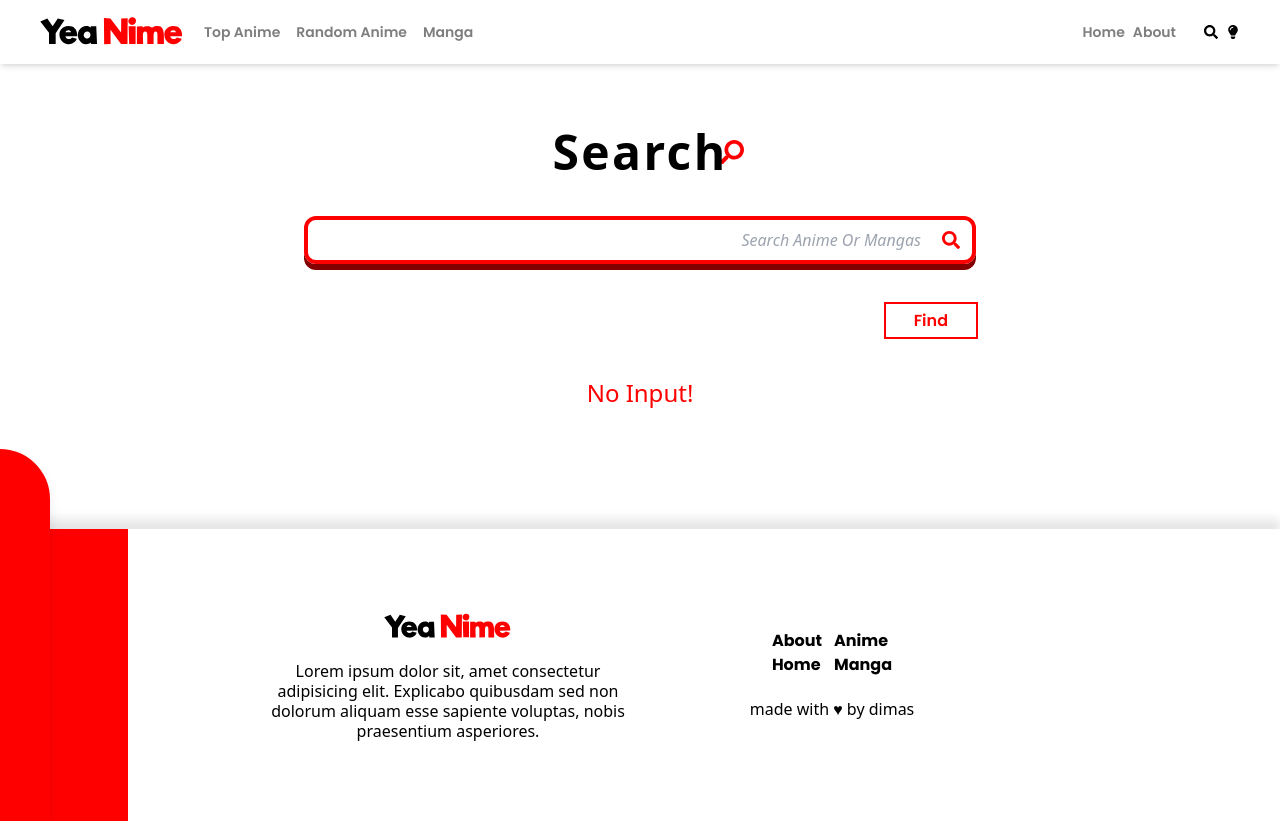
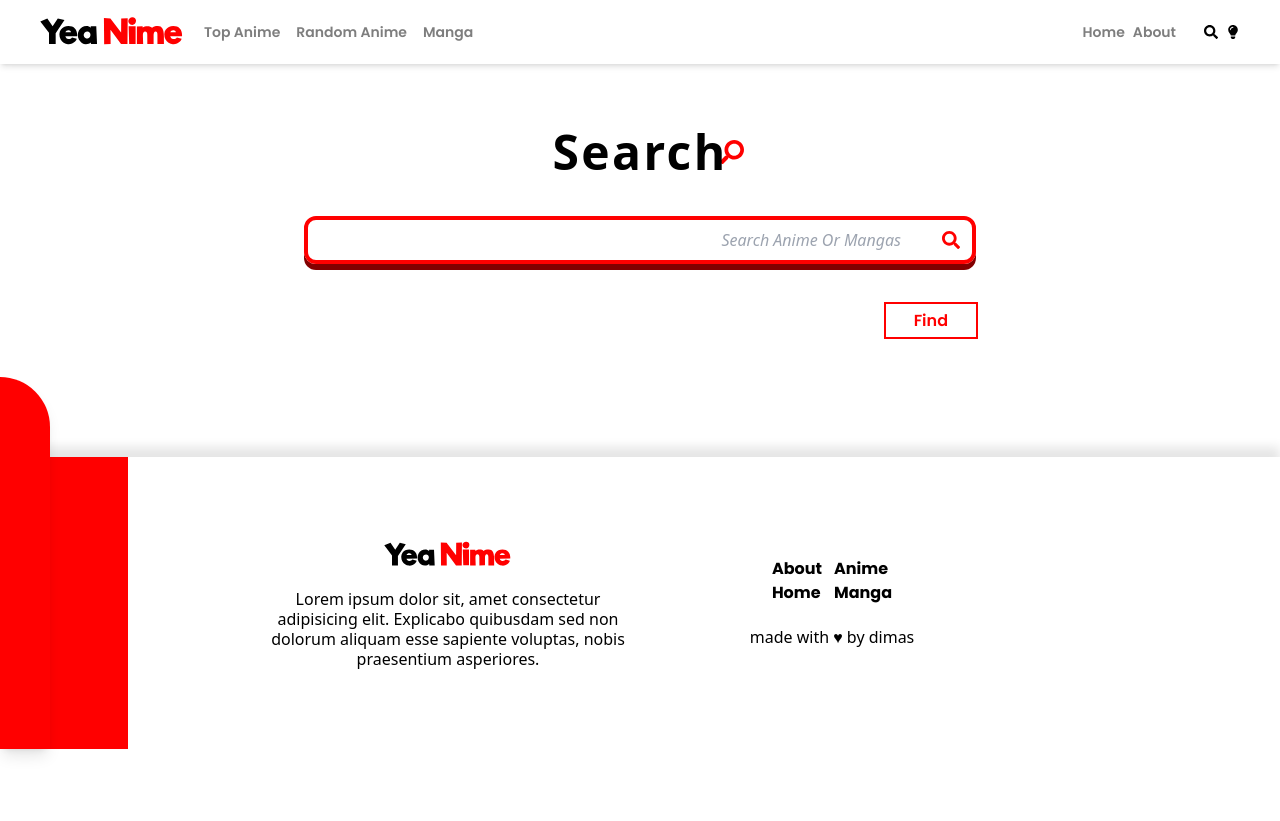
Before and after one commit to YeaGram/real-yeanime, a Next.js app: page /search in a window 1280 px wide. After the commit the page ends 800 px from the top, so only its background shows below. Built offline with nearby package versions, Linux system fonts and the light colour scheme.

Commit message:
update search

```diff
--- a/components/card/index.jsx
+++ b/components/card/index.jsx
@@ -2,7 +2,7 @@ import Image from "next/image";
 import NavItem from "../navbar/navitems";
 import Link from "next/link";
 
-export default function Card({ dataJson, variant }) {
+export default function Card({ dataJson, variant, blank }) {
   const variants = {
     hover: "hover",
     regular: "regular",
@@ -43,7 +43,10 @@ export default function Card({ dataJson, variant }) {
             key={index}
             className="flex-1 md:flex-none lg:flex-1 md:w-[200px] min-w-[150px] "
           >
-            <NavItem target={`/anime/${item.mal_id}`}>
+            <NavItem
+              target={`/anime/${item.mal_id}`}
+              blank={blank ? true : false}
+            >
               <div className="relative w-full aspect-[17/24]">
                 <Image
                   src={item.images.webp.image_url}
--- a/components/input/index.jsx
+++ b/components/input/index.jsx
@@ -5,8 +5,8 @@ export default function InputArea({ handleinput }) {
 
   return (
     <div className="container max-w-2xl mx-auto my-10">
-      <div className="rounded-xl transition-all  focus-within:shadow-[0px_10px_20px_rgba(130,0,0,0.5)] ">
-        <div className="rounded-xl border-primary flex items-center  border-4 relative pr-9 shadow-[0px_6px_0px_rgb(130,0,0)] transition-all focus-within:-translate-y-1">
+      <div className="rounded-xl transition-all  focus-within:shadow-[0px_15px_50px_10px_rgba(130,0,0,0.8)] ">
+        <div className="rounded-xl border-primary flex items-center border-4 relative pr-14 shadow-[0px_6px_0px_rgb(130,0,0)] transition-all focus-within:-translate-y-1">
           <input
             type="search"
             name="Search"
--- a/pages/search.js
+++ b/pages/search.js
@@ -9,24 +9,20 @@ import LoadingState from "../components/loading";
 
 export default function Search() {
   const [searchQuery, SetSearchQuery] = useState(false);
+  const [title, SetTitle] = useState("Search");
   const [noInput, setNoInput] = useState(false);
   const [animes, setAnimes] = useState(false);
+  const [type, setType] = useState("anime");
   const [loading, setLoading] = useState(false);
 
-  const handleNoInput = () => {
-    setLoading(true);
-    setNoInput(searchQuery == "" ? false : true);
-    setLoading(false);
-  };
-
-  const handleinput = (callback) => {
+  const inputQuery = (callback) => {
     const data = callback;
     SetSearchQuery(data);
   };
 
   const GetAnime = () => {
     setLoading(true);
-    fetch(`https://api.jikan.moe/v4/anime?q=${searchQuery}`)
+    fetch(`https://api.jikan.moe/v4/${type}?q=${searchQuery}`)
       .then((response) => response.json())
       .then((data) => {
         setLoading(false);
@@ -34,12 +30,22 @@ export default function Search() {
       });
   };
 
-  console.log(loading);
+  function startSearch() {
+    SetTitle(`Results : ${searchQuery}`);
+    if (searchQuery === "" || !searchQuery) {
+      console.log("No Input");
+      setNoInput(true);
+    } else {
+      GetAnime();
+      setNoInput(false);
+    }
+  }
 
+  console.log(animes);
   return (
     <div className="">
       <Head>
-        <title>Search</title>
+        <title>{`${title}`}</title>
       </Head>
       <NavigationBar />
       <div className="mt-32">
@@ -51,11 +57,11 @@ export default function Search() {
             Search
           </h2>
         </div>
-        <div className="flex flex-col items-end max-w-2xl mx-auto ">
-          <InputArea handleinput={handleinput} />
+        <div className="flex flex-col items-end max-w-2xl mx-auto container px-5 md:px-0">
+          <InputArea handleinput={inputQuery} />
           <div
-            onClick={searchQuery && noInput ? GetAnime : handleNoInput}
-            className="px-7 py-1 ring-2 ring-primary w-fit focus-within:ring-offset-2 focus-within:bg-primary focus-within:text-inherit hover:bg-primary hover:border-none transition-all hover:text-inherit text-primary"
+            onClick={startSearch}
+            className="px-7 py-1 ring-2 ring-primary w-fit focus-within:ring-offset-2 focus-within:bg-primary focus-within:text-inherit dark:ring-offset-black hover:bg-primary hover:border-none transition-all hover:text-inherit text-primary"
           >
             <button className=" text-center font-Poppins font-semibold ">
               Find
@@ -64,23 +70,22 @@ export default function Search() {
         </div>
       </div>
       <div className="container w-fit mx-auto my-10">
-        {loading ? (
-          <LoadingState />
-        ) : noInput ? (
-          animes && (
+        {noInput ? (
+          <div>
+            <h1>Write something 😒</h1>
+          </div>
+        ) : loading ? (
+          loading && <LoadingState />
+        ) : animes ? (
+          animes.data.length > 0 ? (
+            <Card dataJson={animes.data} blank={true} />
+          ) : (
             <div>
-              <h2 className="text-2xl font-poppins text-primary">
-                {animes.data.length > 0 ? (
-                  ""
-                ) : (
-                  <div>no data! Please check your input</div>
-                )}
-              </h2>
-              <Card dataJson={animes.data} />
+              <h1>No Data Received, Please Check Your Input!</h1>
             </div>
           )
         ) : (
-          <h2 className="text-2xl font-poppins text-primary">No Input!</h2>
+          ""
         )}
       </div>
       <Footers />
```
